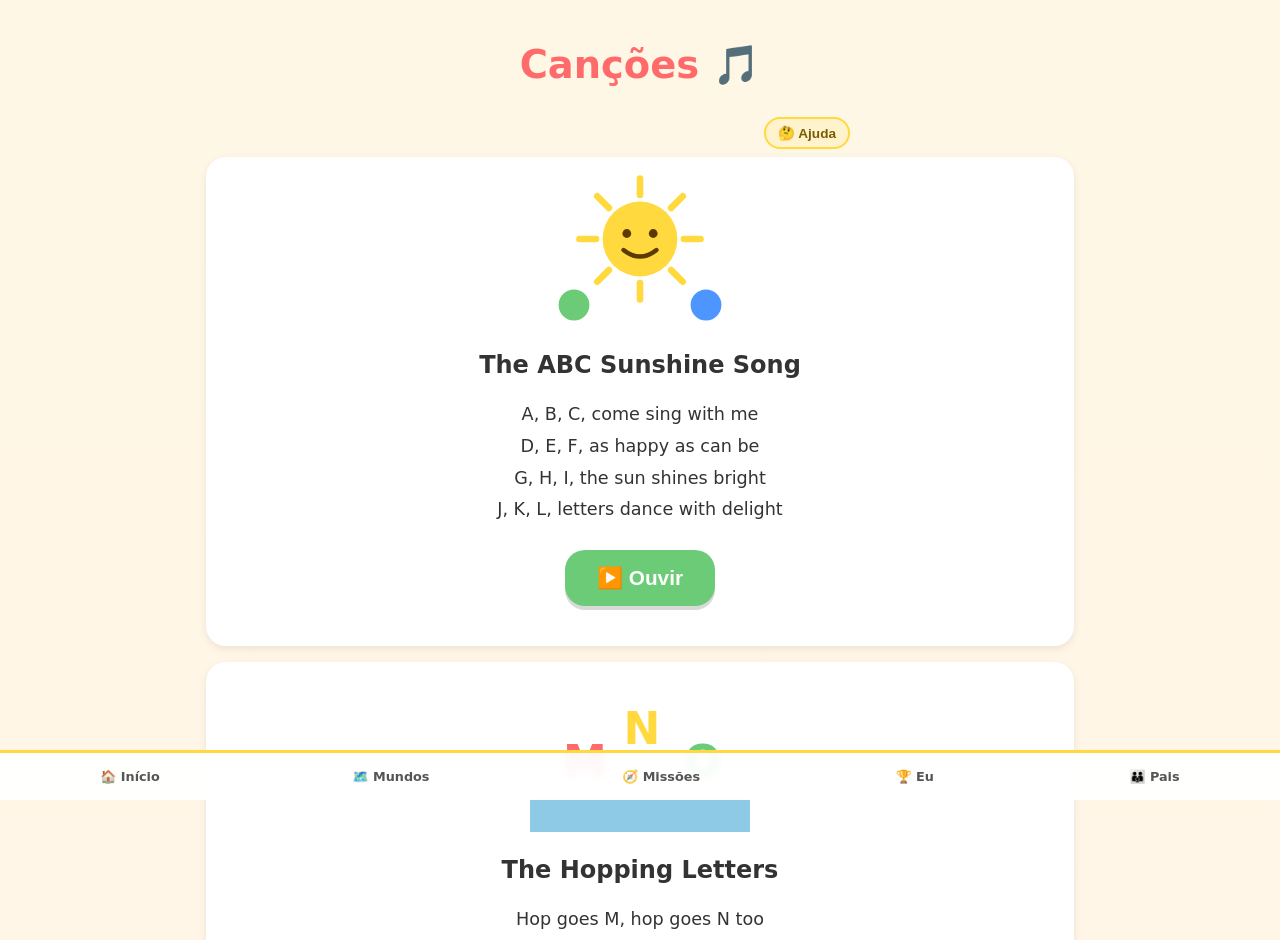
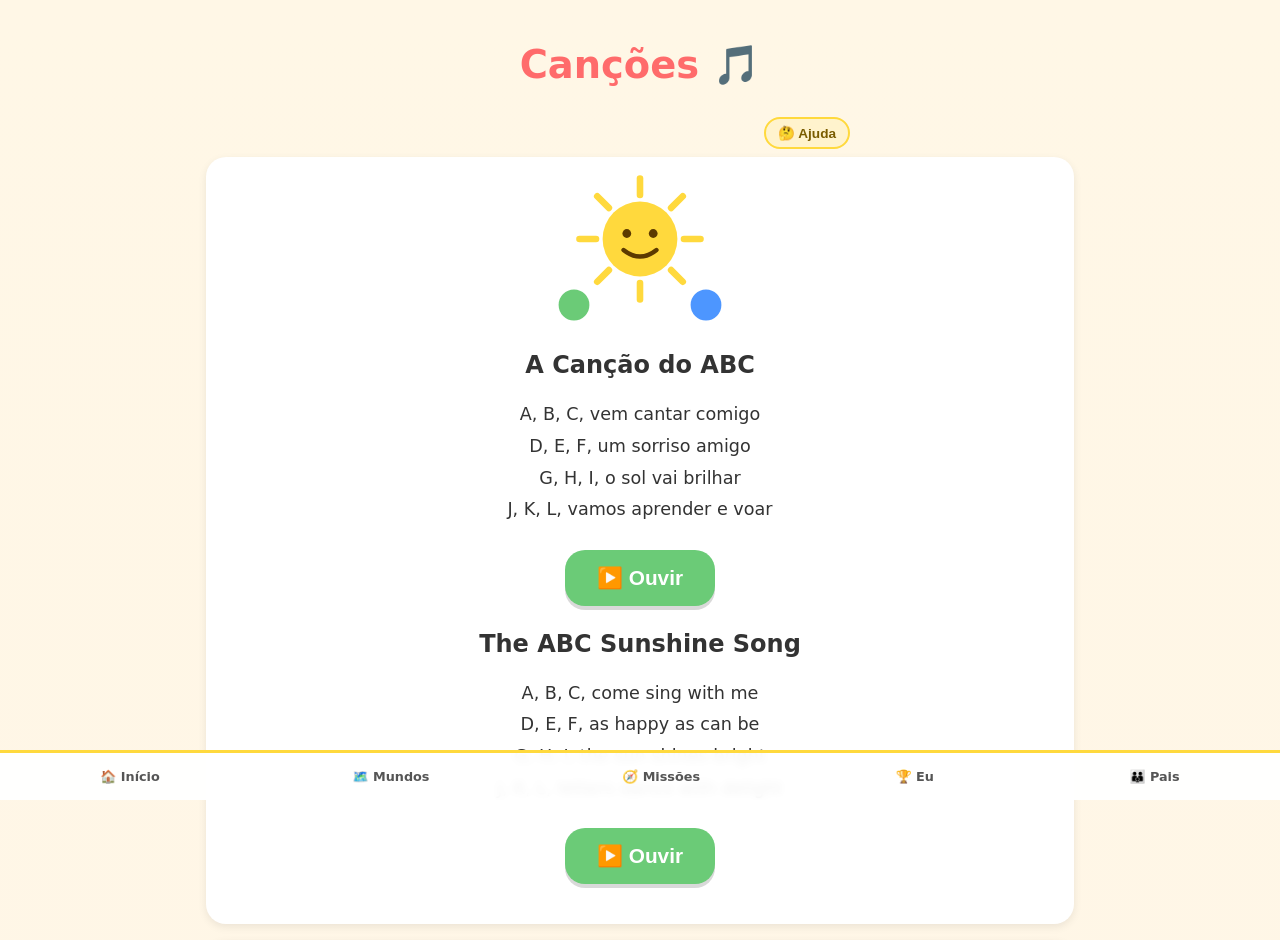
Before and after one commit to pedrosestrela/abc-mundo, a React (Vite) app in the folder frontend/: page /songs in a window 1280 px wide. Shown: the top 940 px of the page. Built offline with nearby package versions, Linux system fonts and the light colour scheme.

Commit message:
Corrige rotulo Piano->Musica nos Mundos e torna Cancoes bilingue (mostrava so a lingua secundaria)

```diff
--- a/frontend/src/pages/Mundos.jsx
+++ b/frontend/src/pages/Mundos.jsx
@@ -26,7 +26,7 @@ const GROUPS = [
     heading: "groupMusic",
     tiles: [
       { to: "/songs", emoji: "🎵", nav: "songs", sub: "sub_songs" },
-      { to: "/music", emoji: "🎹", nav: "piano", sub: "sub_piano" },
+      { to: "/music", emoji: "🎶", nav: "music", sub: "sub_music" },
     ],
   },
   {
--- a/frontend/src/pages/Songs.jsx
+++ b/frontend/src/pages/Songs.jsx
@@ -10,15 +10,17 @@ import HelpButton from "../components/HelpButton.jsx";
 export default function Songs() {
   const { t } = useTranslation();
   const pair = getLangPair() || { mother: "pt", secondary: "en" };
-  const songs = getSongs(pair.secondary);
+  const motherSongs = getSongs(pair.mother);
+  const secondarySongs = getSongs(pair.secondary);
+  const count = Math.min(motherSongs.length, secondarySongs.length);
 
   useEffect(() => stopBackgroundMusic, []);
 
-  async function handlePlay(song) {
+  async function handlePlay(song, langCode) {
     const profile = getProfile();
-    pingProgress({ profileName: profile?.name, module: "songs", event: `song_played:${song.id}` });
+    pingProgress({ profileName: profile?.name, module: "songs", event: `song_played:${song.id}:${langCode}` });
     startBackgroundMusic();
-    await speakSequence(song.lyrics, pair.secondary);
+    await speakSequence(song.lyrics, langCode);
     stopBackgroundMusic();
   }
 
@@ -30,27 +32,49 @@ export default function Songs() {
       </div>
       {!isSpeechAvailable() && <p className="speech-unavailable">{t("modules.speechUnavailable")}</p>}
       <div className="song-list">
-        {songs.map((song) => (
-          <div className="song-card" key={song.id}>
+        {Array.from({ length: count }).map((_, i) => {
+          const m = motherSongs[i];
+          const s = secondarySongs[i];
+          return (
+            <div className="song-card" key={m.id}>
               <div className="song-illustration">
-              <Illustration illustrationId={song.illustrationId} />
+                <Illustration illustrationId={m.illustrationId} />
               </div>
-            <h2>{song.title}</h2>
+              <h2>{m.title}</h2>
               <ul className="song-lyrics">
-              {song.lyrics.map((line, i) => (
-                <li key={i}>{line}</li>
+                {m.lyrics.map((line, idx) => (
+                  <li key={idx}>{line}</li>
                 ))}
               </ul>
               <button
                 type="button"
                 className="big-btn"
-              onClick={() => handlePlay(song)}
+                onClick={() => handlePlay(m, pair.mother)}
                 disabled={!isSpeechAvailable()}
               >
                 ▶️ {t("modules.play")}
               </button>
+              {pair.secondary !== pair.mother ? (
+                <>
+                  <h2 className="song-secondary-title">{s.title}</h2>
+                  <ul className="song-lyrics secondary">
+                    {s.lyrics.map((line, idx) => (
+                      <li key={idx}>{line}</li>
+                    ))}
+                  </ul>
+                  <button
+                    type="button"
+                    className="big-btn secondary-btn"
+                    onClick={() => handlePlay(s, pair.secondary)}
+                    disabled={!isSpeechAvailable()}
+                  >
+                    ▶️ {t("modules.play")}
+                  </button>
+                </>
+              ) : null}
             </div>
-        ))}
+          );
+        })}
       </div>
     </div>
   );
```
Lines whose indentation alone changed are shown as unchanged.
